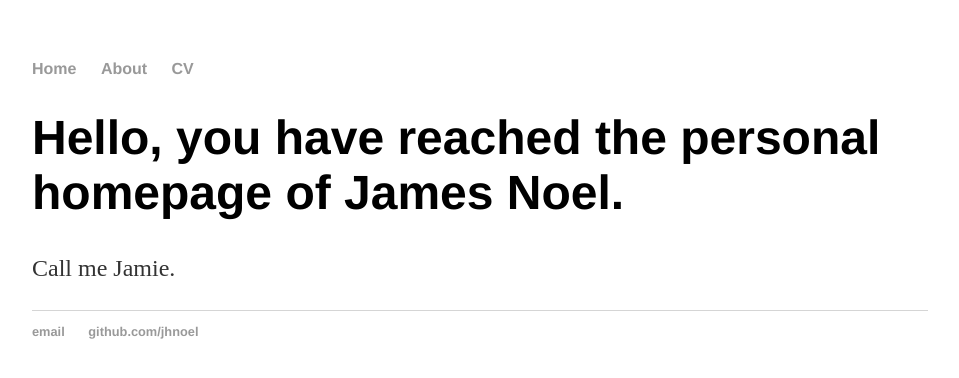
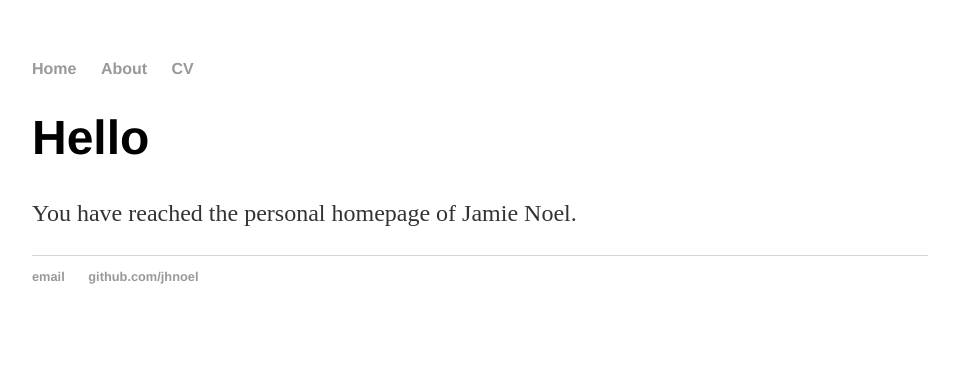
Before and after one commit to jhnoel/jhnoel.github.io, a Jekyll site: the page built from index.html, in a window 1280 px wide. Shown: the top 378 px of the page, without its empty margins (160-1119 px from the left). Built offline with Jekyll 4.4.1, drawn with Linux system fonts in a browser that asks for light colours.

Commit message:
Update index.html

```diff
--- a/index.html
+++ b/index.html
@@ -3,6 +3,6 @@ layout: default
 title: James H Noel
 ---
 <div class="blurb">
-	<h1>Hello, you have reached the personal homepage of James Noel.</h1>
-	<p>Call me Jamie. </p>
+	<h1>Hello</h1>
+	<p>You have reached the personal homepage of Jamie Noel. </p>
 </div><!-- /.blurb -->
```
